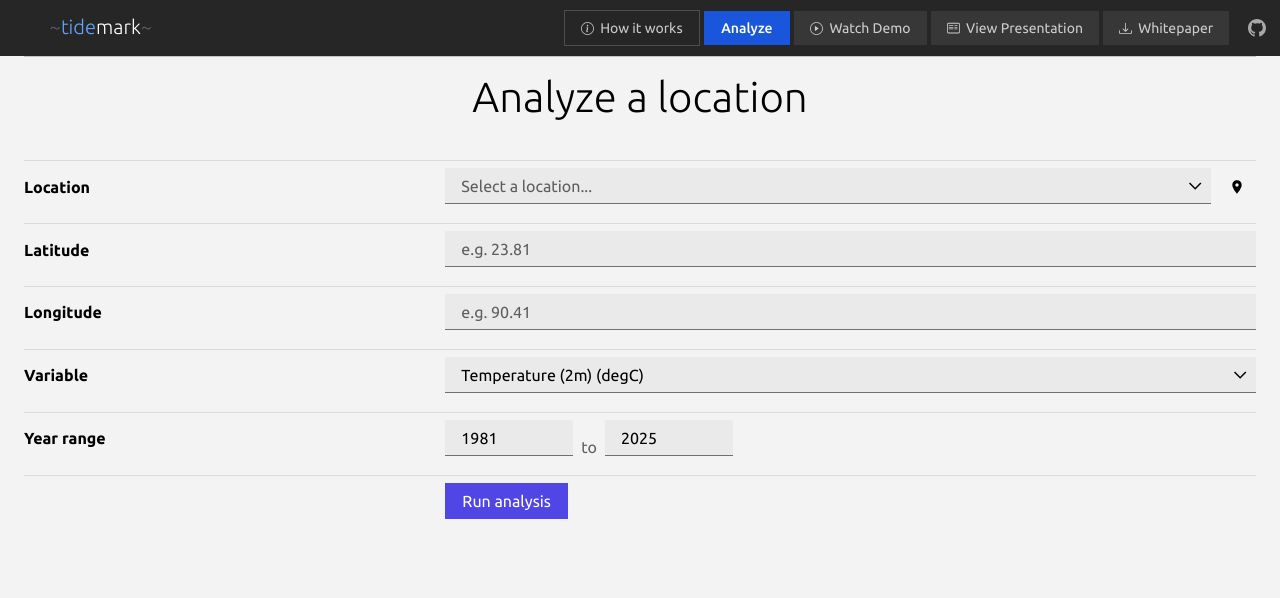
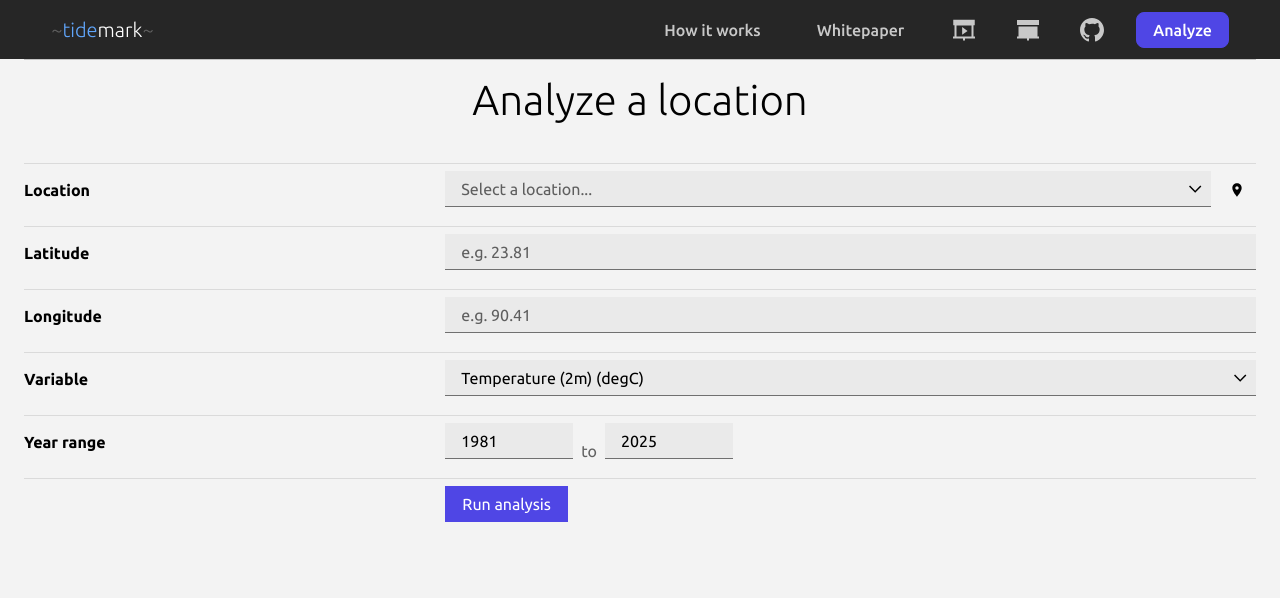
Before and after one commit to raiyanruhan/tidemark, a Flask app: page / in a window 1280 px wide. Shown: the top 598 px of the page. Run offline with Flask 3, Linux system fonts and the light colour scheme; some web fonts are replaced.

Commit message:
style: redesign navigation bar and base layout components

```diff
--- a/python/static/style.css
+++ b/python/static/style.css
@@ -42,110 +42,173 @@ td.num {
   font-variant-numeric: tabular-nums;
 }
 
-/* Nav label: muted on dark nav */
-.nav-label {
-  color: rgba(255, 255, 255, 0.5);
-  font-size: 0.8rem;
-  cursor: default;
-  pointer-events: none;
+/* Design tokens */
+:root {
+  --gutter: clamp(1rem, 4vw, 4rem);
+  --bg: #262626;
+  --line: rgba(244, 241, 234, 0.2);
 }
 
-/* Nav right-side actions: pushed right via margin-left: auto */
-.nav-actions {
-  margin-left: auto;
+/* page chrome */
+
+.bar {
+  position: relative;
+  z-index: 50;
+  display: flex;
+  justify-content: space-between;
+  align-items: center;
+  padding: 0.6rem var(--gutter);
+  background: var(--bg);
+  color: #fff;
+}
+
+/* smart bar: solid once the page has moved, slides away on scroll down, back on scroll up (SiteBar.astro) */
+.bar--smart {
+  position: fixed;
+  transition:
+    transform 250ms ease,
+    background-color 250ms ease;
+}
+
+.bar--smart.is-stuck {
+  background: var(--bg);
+  box-shadow: 0 1px 0 var(--line);
+}
+
+.bar--smart.is-stuck,
+.bar--smart.is-stuck a {
+  color: #fff;
+}
+
+@media (prefers-reduced-motion: reduce) {
+  .bar--smart {
+    transition: none;
+  }
+}
+
+.bar a {
+  color: rgba(255, 255, 255, 0.75);
+  text-decoration: none;
+  font-weight: 500;
+}
+
+.bar a:hover,
+.bar a:focus-visible {
+  color: #fff;
+}
+
+.bar-nav {
   display: flex;
   align-items: center;
-  gap: 0.25rem;
+  flex-wrap: wrap;
+  justify-content: flex-end;
+  gap: 0.25rem 1.5rem;
 }
 
-/* Analyze CTA button */
-.nav-cta {
+@media (max-width: 720px) {
+  .bar {
+    flex-direction: column;
+    align-items: flex-start;
+    gap: 0.5rem;
+  }
+
+  .bar-nav {
+    justify-content: flex-start;
+    gap: 0.25rem 1rem;
+    font-size: 0.875rem;
+  }
+}
+
+/* bar hover: the links fill to a pill on hover and when current */
+.bar-nav > a:not(.bar-cta) {
+  padding: 0.4rem 1rem;
+  border-radius: 999px;
+  transition: background-color 200ms ease;
+}
+
+.bar-nav > a:not(.bar-cta):hover,
+.bar-nav > a:not(.bar-cta):focus-visible,
+.bar-nav > a[aria-current] {
+  background-color: rgba(255, 255, 255, 0.16);
+}
+
+.bar .mark {
+  transition: opacity 200ms ease;
+}
+
+.bar .mark:hover {
+  opacity: 0.75;
+}
+
+@media (prefers-reduced-motion: reduce) {
+  .bar-nav > a,
+  .bar .mark {
+    transition: none;
+  }
+}
+
+/* icon buttons: circle fill on hover (globe button pattern from SiteBar.astro) */
+.bar-icon-btn {
   display: inline-flex;
   align-items: center;
-  background-color: #1a56db;
-  color: #fff !important;
-  border-radius: 0;
-  padding: 0.3rem 1.1rem;
-  font-size: 0.875rem;
-  font-weight: 500;
+  justify-content: center;
+  width: 2.5rem;
+  height: 2.5rem;
+  margin: 0;
+  padding: 0;
+  border: 0;
+  border-radius: 50%;
+  background: none;
+  color: #fff;
   text-decoration: none;
-  transition: background-color 0.12s ease;
-  white-space: nowrap;
+  transition: background-color 200ms ease;
 }
 
-.nav-cta:hover,
-.nav-cta:focus {
-  background-color: #1142b8;
-  color: #fff !important;
-  text-decoration: none;
+.bar-icon-btn:hover,
+.bar-icon-btn:focus-visible {
+  background-color: rgba(255, 255, 255, 0.16);
 }
 
-/* Whitepaper download link: muted, not a primary CTA */
-.nav-paper {
-  display: inline-flex;
-  align-items: center;
-  gap: 0.4rem;
-  background-color: rgba(255,255,255,0.08);
-  color: rgba(255,255,255,0.75) !important;
-  border-radius: 0;
-  padding: 0.3rem 1.0rem;
-  font-size: 0.875rem;
-  font-weight: 400;
-  text-decoration: none;
-  transition: background-color 0.12s ease, color 0.12s ease;
-  white-space: nowrap;
+@media (prefers-reduced-motion: reduce) {
+  .bar-icon-btn {
+    transition: none;
+  }
 }
 
-.nav-paper:hover,
-.nav-paper:focus {
-  background-color: rgba(255,255,255,0.14);
-  color: #fff !important;
-  text-decoration: none;
+/* suppress tooltip dotted underline on icon buttons */
+.bar-icon-btn.tip {
+  border-bottom: none;
+  cursor: pointer;
 }
 
-/* Plain nav text link */
-.nav-link-plain {
-  display: inline-flex;
-  align-items: center;
-  gap: 0.4rem;
-  color: rgba(255,255,255,0.75) !important;
-  border: 1px solid rgba(255,255,255,0.18);
-  border-radius: 0;
-  padding: 0.3rem 1.0rem;
-  font-size: 0.875rem;
-  font-weight: 400;
-  text-decoration: none;
-  transition: border-color 0.15s ease, color 0.15s ease, background-color 0.15s ease;
-  white-space: nowrap;
+.bar-icon-btn svg {
+  display: block;
+  width: 1.5rem;
+  height: 1.5rem;
+  flex-shrink: 0;
 }
 
-.nav-link-plain:hover,
-.nav-link-plain:focus {
-  border-color: rgba(255,255,255,0.55);
-  background-color: rgba(255,255,255,0.06);
-  color: #fff !important;
-  text-decoration: none;
+/* CTA button in bar: 8px rounded, rounds to pill on press */
+.bar-cta {
+  margin: 0;
+  border-radius: 0.5rem;
+  transition: border-radius 150ms ease;
 }
 
-/* GitHub icon button */
-.nav-github {
-  display: flex;
-  align-items: center;
-  justify-content: center;
-  padding: 0 0.9rem;
-  height: 100%;
-  opacity: 0.6;
-  color: #fff;
-  text-decoration: none;
-  transition: opacity 0.12s ease;
+.bar-cta:active {
+  border-radius: 999px;
 }
 
-.nav-github:hover,
-.nav-github:focus {
-  opacity: 1;
+@media (prefers-reduced-motion: reduce) {
+  .bar-cta {
+    transition: none;
+  }
+}
+
+.bar a.bar-cta {
   color: #fff;
-  text-decoration: none;
 }
+
 
 /* Custom combobox */
 .cb {
--- a/python/templates/base.html
+++ b/python/templates/base.html
@@ -1,63 +1,50 @@
 <!DOCTYPE html>
 <html lang="en">
+
 <head>
   <meta charset="UTF-8">
   <meta name="viewport" content="width=device-width, initial-scale=1.0">
   <title>{% block title %}tidemark{% endblock %}</title>
   <link rel="preconnect" href="https://fonts.googleapis.com">
   <link rel="preconnect" href="https://fonts.gstatic.com" crossorigin>
-  <link href="https://fonts.googleapis.com/css2?family=Ubuntu:ital,wght@0,300;0,400;0,500;0,700;1,300;1,400;1,500;1,700&family=Ubuntu+Mono:ital,wght@0,400;0,700;1,400;1,700&display=optional" rel="stylesheet">
+  <link
+    href="https://fonts.googleapis.com/css2?family=Ubuntu:ital,wght@0,300;0,400;0,500;0,700;1,300;1,400;1,500;1,700&family=Ubuntu+Mono:ital,wght@0,400;0,700;1,400;1,700&display=optional"
+    rel="stylesheet">
   <link rel="stylesheet" href="{{ url_for('static', filename='vanilla.min.css') }}">
   <link rel="stylesheet" href="{{ url_for('static', filename='style.css') }}">
 </head>
+
 <body class="is-paper">
 
-  <header id="navigation" class="p-navigation is-dark">
-    <div class="p-navigation__row">
-      <div class="p-navigation__banner">
-        <div class="p-navigation__tagged-logo">
-          <a class="p-navigation__link" href="/">
-            <span class="p-navigation__logo-title nav-wordmark"><span class="wm-bracket">~</span><span class="wm-first">tide</span><span class="wm-second">mark</span><span class="wm-bracket">~</span></span>
-          </a>
-        </div>
-      </div>
-      <div class="nav-actions">
-        <a class="nav-link-plain" href="/how-it-works">
-          <svg xmlns="http://www.w3.org/2000/svg" width="13" height="13" fill="currentColor" viewBox="0 0 16 16" aria-hidden="true">
-            <path d="M8 15A7 7 0 1 1 8 1a7 7 0 0 1 0 14zm0 1A8 8 0 1 0 8 0a8 8 0 0 0 0 16z"/>
-            <path d="m8.93 6.588-2.29.287-.082.38.45.083c.294.07.352.176.288.469l-.738 3.468c-.194.897.105 1.319.808 1.319.545 0 1.178-.252 1.465-.598l.088-.416c-.2.176-.492.246-.686.246-.275 0-.375-.193-.304-.533L8.93 6.588zM9 4.5a1 1 0 1 1-2 0 1 1 0 0 1 2 0z"/>
-          </svg>
-          How it works
-        </a>
-        <a class="nav-cta" href="/#analyze">Analyze</a>
-        <a class="nav-paper" href="#" target="_blank" rel="noopener">
-          <svg xmlns="http://www.w3.org/2000/svg" width="13" height="13" fill="currentColor" viewBox="0 0 16 16" aria-hidden="true">
-            <path d="M8 15A7 7 0 1 1 8 1a7 7 0 0 1 0 14zm0 1A8 8 0 1 0 8 0a8 8 0 0 0 0 16z"/>
-            <path d="M6.271 5.055a.5.5 0 0 1 .52.038l3.5 2.5a.5.5 0 0 1 0 .814l-3.5 2.5A.5.5 0 0 1 6 10.5v-5a.5.5 0 0 1 .271-.445z"/>
-          </svg>
-          Watch Demo
-        </a>
-        <a class="nav-paper" href="/slides.pdf" target="_blank" rel="noopener">
-          <svg xmlns="http://www.w3.org/2000/svg" width="13" height="13" fill="currentColor" viewBox="0 0 16 16" aria-hidden="true">
-            <path d="M14 2a1 1 0 0 1 1 1v9a1 1 0 0 1-1 1H2a1 1 0 0 1-1-1V3a1 1 0 0 1 1-1h12zM2 1a2 2 0 0 0-2 2v9a2 2 0 0 0 2 2h12a2 2 0 0 0 2-2V3a2 2 0 0 0-2-2H2z"/>
-            <path d="M8 8.5a.5.5 0 0 1-.5.5h-5a.5.5 0 0 1 0-1h5a.5.5 0 0 1 .5.5zm0-2a.5.5 0 0 1-.5.5h-5a.5.5 0 0 1 0-1h5a.5.5 0 0 1 .5.5zm0-2a.5.5 0 0 1-.5.5h-5a.5.5 0 0 1 0-1h5a.5.5 0 0 1 .5.5zm5 4a.5.5 0 0 1-.5.5h-3a.5.5 0 0 1 0-1h3a.5.5 0 0 1 .5.5zm0-2a.5.5 0 0 1-.5.5h-3a.5.5 0 0 1 0-1h3a.5.5 0 0 1 .5.5zm0-2a.5.5 0 0 1-.5.5h-3a.5.5 0 0 1 0-1h3a.5.5 0 0 1 .5.5z"/>
-          </svg>
-          View Presentation
-        </a>
-        <a class="nav-paper" href="/whitepaper.pdf" target="_blank" rel="noopener">
-          <svg xmlns="http://www.w3.org/2000/svg" width="13" height="13" fill="currentColor" viewBox="0 0 16 16" aria-hidden="true">
-            <path d="M.5 9.9a.5.5 0 0 1 .5.5v2.5a1 1 0 0 0 1 1h12a1 1 0 0 0 1-1v-2.5a.5.5 0 0 1 1 0v2.5a2 2 0 0 1-2 2H2a2 2 0 0 1-2-2v-2.5a.5.5 0 0 1 .5-.5z"/>
-            <path d="M7.646 11.854a.5.5 0 0 0 .708 0l3-3a.5.5 0 0 0-.708-.708L8.5 10.293V1.5a.5.5 0 0 0-1 0v8.793L5.354 8.146a.5.5 0 1 0-.708.708l3 3z"/>
-          </svg>
-          Whitepaper
-        </a>
-        <a class="nav-github" href="https://github.com/raiyanruhan" target="_blank" rel="noopener" aria-label="GitHub">
-          <svg xmlns="http://www.w3.org/2000/svg" viewBox="0 0 24 24" width="18" height="18" fill="currentColor" aria-hidden="true">
-            <path d="M12 0C5.374 0 0 5.373 0 12c0 5.302 3.438 9.8 8.207 11.387.599.111.793-.261.793-.577v-2.234c-3.338.726-4.033-1.416-4.033-1.416-.546-1.387-1.333-1.756-1.333-1.756-1.089-.745.083-.729.083-.729 1.205.084 1.839 1.237 1.839 1.237 1.07 1.834 2.807 1.304 3.492.997.107-.775.418-1.305.762-1.604-2.665-.305-5.467-1.334-5.467-5.931 0-1.311.469-2.381 1.236-3.221-.124-.303-.535-1.524.117-3.176 0 0 1.008-.322 3.301 1.23A11.509 11.509 0 0 1 12 5.803c1.02.005 2.047.138 3.006.404 2.291-1.552 3.297-1.23 3.297-1.23.653 1.653.242 2.874.118 3.176.77.84 1.235 1.911 1.235 3.221 0 4.609-2.807 5.624-5.479 5.921.43.372.823 1.102.823 2.222v3.293c0 .319.192.694.801.576C20.566 21.797 24 17.3 24 12c0-6.627-5.373-12-12-12z"/>
+  <header class="bar">
+    <a class="mark nav-wordmark" href="/"><span class="wm-bracket">~</span><span class="wm-first">tide</span><span
+        class="wm-second">mark</span><span class="wm-bracket">~</span></a>
+    <nav class="bar-nav" aria-label="Site navigation">
+      <a href="/how-it-works">How it works</a>
+      <a href="/whitepaper.pdf" target="_blank" rel="noopener">Whitepaper</a>
+      <a class="bar-icon-btn tip" href="#" target="_blank" rel="noopener" aria-label="Watch Demo" data-tip="Watch Demo">
+        <svg xmlns="http://www.w3.org/2000/svg" width="22" height="22" viewBox="0 0 24 24" aria-hidden="true">
+          <path fill="currentColor" fill-rule="evenodd"
+            d="M1.25 1.625h21.5v5.5H21.5v11.25H23v2H13v2h-2v-2H1v-2h1.5V7.125H1.25zm3.25 16.75h15v-11h-15zm11.066-5.5l-5.415-3.99v7.98z"
+            clip-rule="evenodd" />
         </svg>
       </a>
-      </div>
-    </div>
+      <a class="bar-icon-btn tip" href="/slides.pdf" target="_blank" rel="noopener" aria-label="View Presentation"
+        data-tip="View Presentation">
+        <svg xmlns="http://www.w3.org/2000/svg" width="22" height="22" viewBox="0 0 24 24" aria-hidden="true">
+          <path fill="currentColor" fill-rule="evenodd" d="M23 2H1v5h22zm0 18.5H13v2h-2v-2H1v-2h1.5v-10h19v10H23z"
+            clip-rule="evenodd" />
+        </svg>
+      </a>
+      <a class="bar-icon-btn tip" href="https://github.com/raiyanruhan/tidemark" target="_blank" rel="noopener"
+        aria-label="GitHub" data-tip="GitHub">
+        <svg viewBox="0 0 24 24" width="22" height="22" fill="currentColor" aria-hidden="true">
+          <path
+            d="M12 0C5.374 0 0 5.373 0 12c0 5.302 3.438 9.8 8.207 11.387.599.111.793-.261.793-.577v-2.234c-3.338.726-4.033-1.416-4.033-1.416-.546-1.387-1.333-1.756-1.333-1.756-1.089-.745.083-.729.083-.729 1.205.084 1.839 1.237 1.839 1.237 1.07 1.834 2.807 1.304 3.492.997.107-.775.418-1.305.762-1.604-2.665-.305-5.467-1.334-5.467-5.931 0-1.311.469-2.381 1.236-3.221-.124-.303-.535-1.524.117-3.176 0 0 1.008-.322 3.301 1.23A11.509 11.509 0 0 1 12 5.803c1.02.005 2.047.138 3.006.404 2.291-1.552 3.297-1.23 3.297-1.23.653 1.653.242 2.874.118 3.176.77.84 1.235 1.911 1.235 3.221 0 4.609-2.807 5.624-5.479 5.921.43.372.823 1.102.823 2.222v3.293c0 .319.192.694.801.576C20.566 21.797 24 17.3 24 12c0-6.627-5.373-12-12-12z" />
+        </svg>
+      </a>
+      <a class="p-button--positive bar-cta" href="/#analyze">Analyze</a>
+    </nav>
   </header>
 
   <main>
@@ -88,13 +75,15 @@
             <a class="is-dark" href="https://psl.noaa.gov/enso/mei/" target="_blank">NOAA MEI v2</a>
           </li>
           <li class="p-list__item">
-            <a class="is-dark" href="https://www.spaceappschallenge.org/2026/challenges/" target="_blank">Space Apps Challenge</a>
+            <a class="is-dark" href="https://www.spaceappschallenge.org/2026/challenges/" target="_blank">Space Apps
+              Challenge</a>
           </li>
         </ul>
       </nav>
       <div class="col-6">
         <p class="u-no-margin--bottom u-text--muted" style="color: rgba(255,255,255,0.5); font-size: 0.85rem;">
-          Earth system data: NASA POWER (1981+) / GPM IMERG (2001+) / AppEEARS MODIS (2001+) / ORNL DAAC NDVI (2000+) | ENSO: NOAA MEI v2 | Stats: Mann-Kendall / Monte Carlo
+          Earth system data: NASA POWER (1981+) / GPM IMERG (2001+) / AppEEARS MODIS (2001+) / ORNL DAAC NDVI (2000+) |
+          ENSO: NOAA MEI v2 | Stats: Mann-Kendall / Monte Carlo
         </p>
       </div>
     </div>
@@ -128,15 +117,15 @@
         if (!tip) return;
         box.textContent = tip;
         box.style.display = 'block';
-    var r  = el.getBoundingClientRect();
+        var r = el.getBoundingClientRect();
         var bw = box.offsetWidth;
         var bh = box.offsetHeight;
         var left = r.left + r.width / 2 - bw / 2;
-    var top  = r.top - bh - 8;
+        var top = r.top - bh - 8;
         left = Math.max(8, Math.min(left, window.innerWidth - bw - 8));
         if (top < 8) top = r.bottom + 8;
         box.style.left = left + 'px';
-    box.style.top  = top  + 'px';
+        box.style.top = top + 'px';
       });
 
       document.addEventListener('mouseout', function (e) {
@@ -146,4 +135,5 @@
     }());
   </script>
 </body>
+
 </html>
```
Lines whose indentation alone changed are shown as unchanged.
